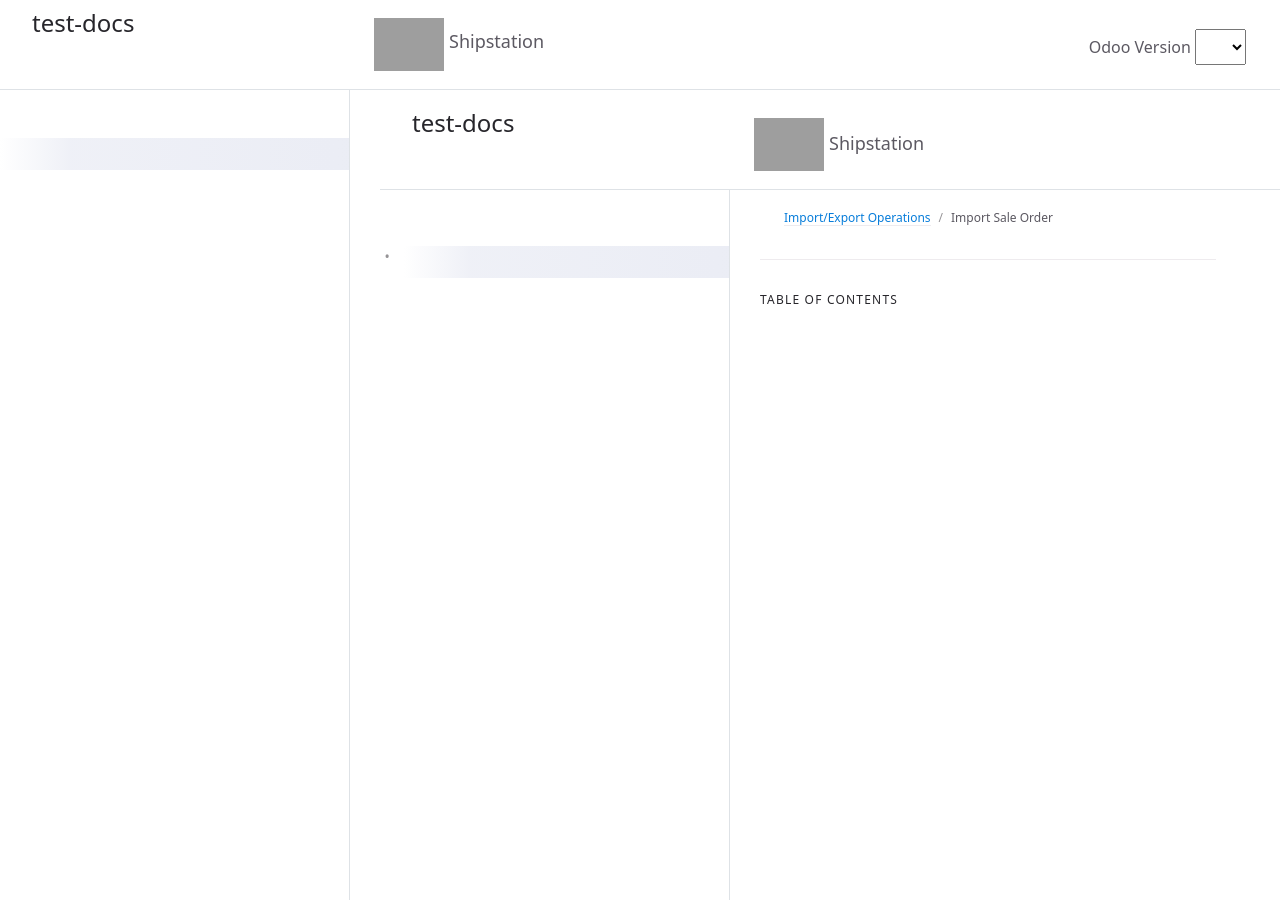
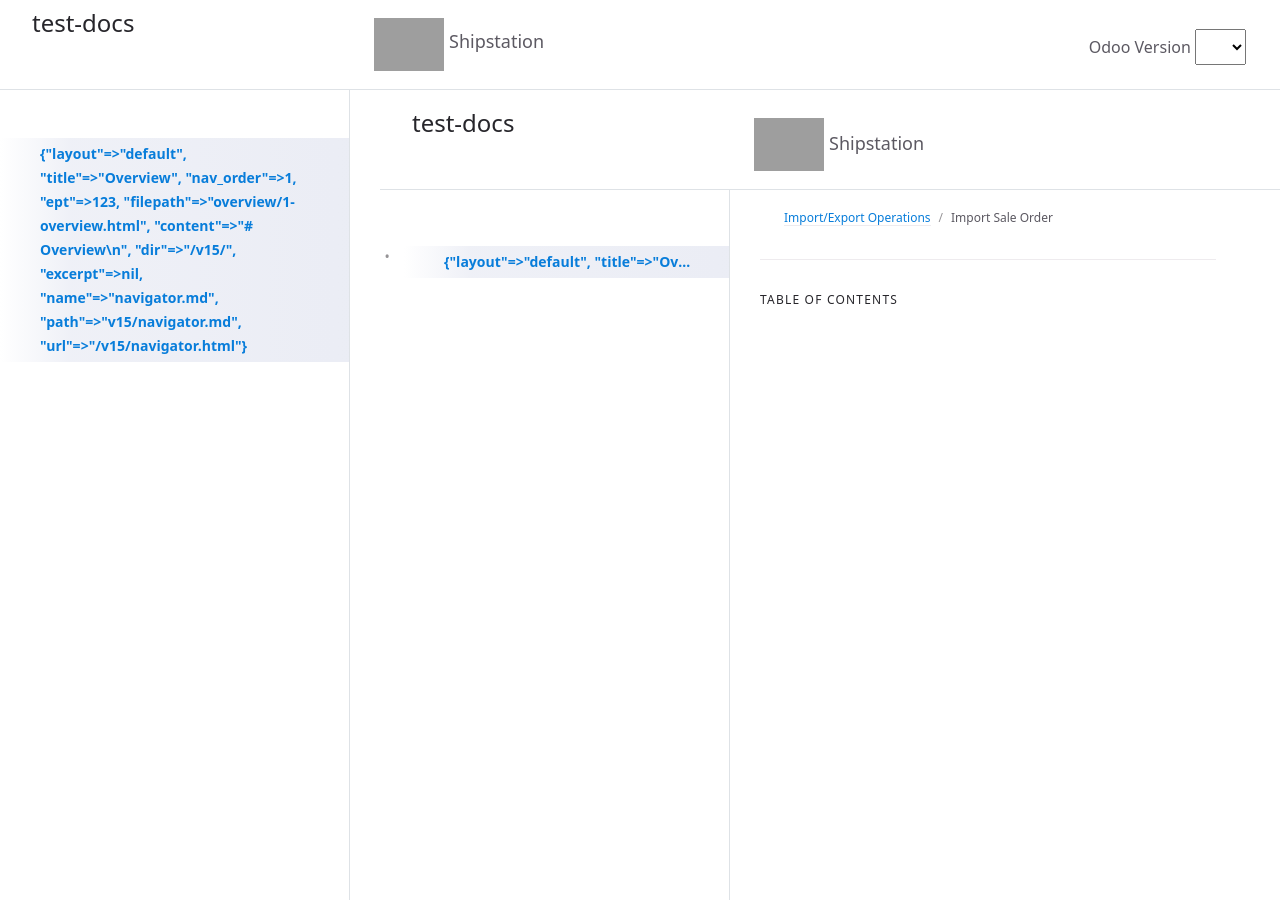
Before and after one commit to hemangb-emipro/test-docs, a Jekyll site: the page built from docs/theme/layout/about.html, in a window 1280 px wide. Built offline with Jekyll 4.4.1, drawn with Linux system fonts in a browser that asks for light colours.

Commit message:
Update nav1.html

```diff
--- a/docs/theme/includes/nav1.html
+++ b/docs/theme/includes/nav1.html
@@ -36,7 +36,7 @@
   {%- assign test_page =  pages_list %}
 
   <li class="nav-list-item active">
-        <a href="{{ absolute_url }}" class="nav-list-link active">{{ test_page.contant }}</a>
+        <a href="{{ absolute_url }}" class="nav-list-link active">{{ test_page }}</a>
       </li>
 
   {%- for node in test_page.contant -%}
```
